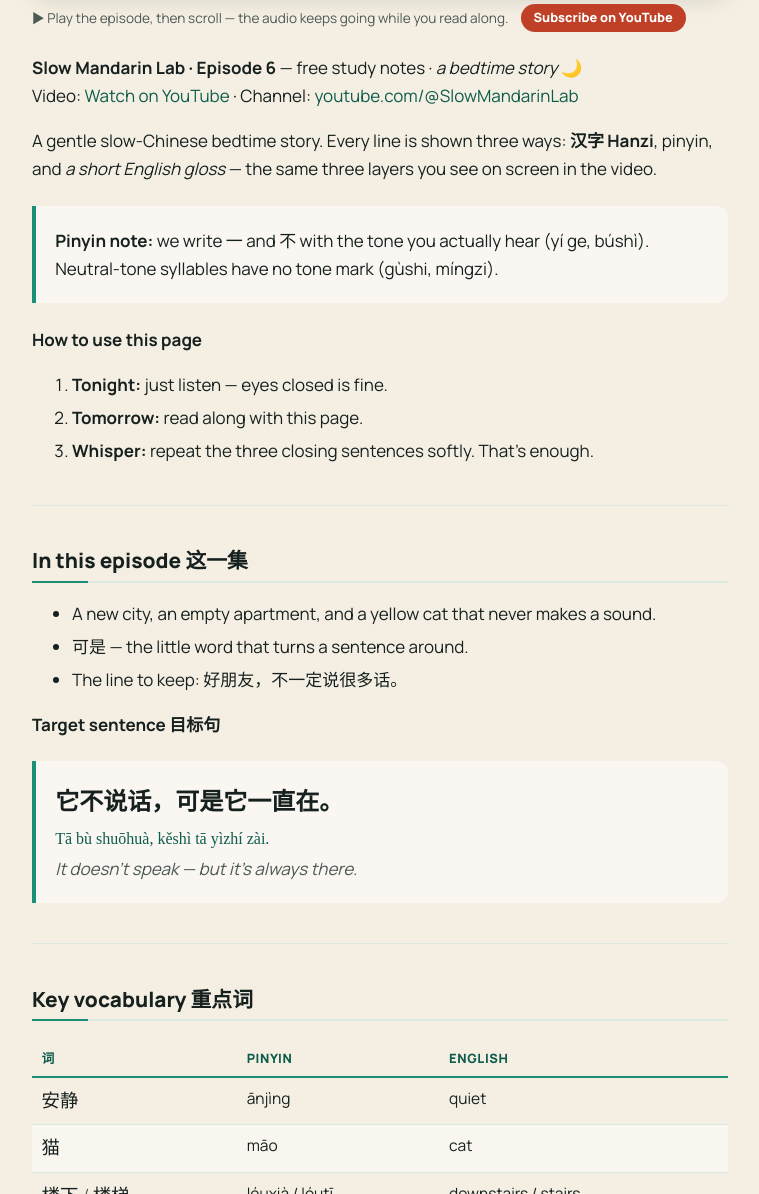
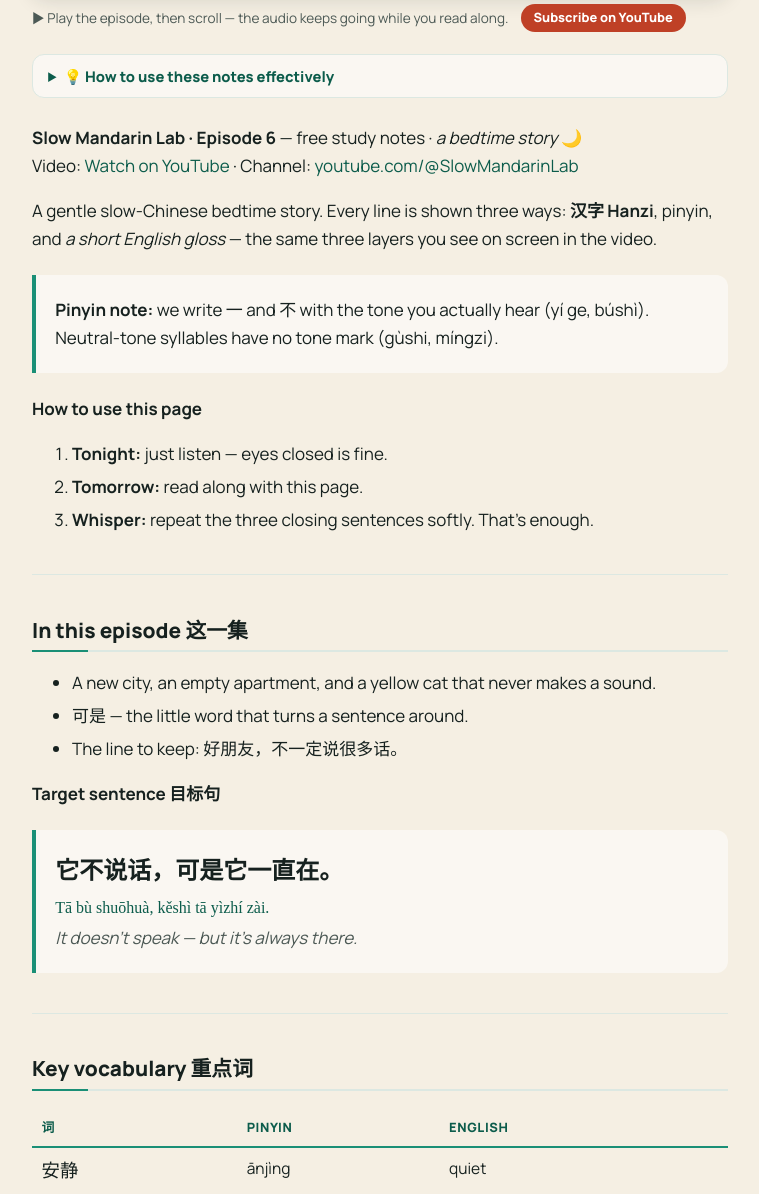
Before and after one commit to bowang168/slow-mandarin-lab, a Jekyll site: the page built from episodes/006-the-quiet-friend.md, in a window 1280 px wide and 1400 px high, scrolled down 378 px, cut to the strip 206-1400 px from the top of the window. Shown: the whole strip, without its empty margins (260-1019 px from the left). Built offline with Jekyll 4.4.1, drawn with Linux system fonts in a browser that asks for light colours; some web fonts are replaced.

Commit message:
layout: collapsible study guide under the player (seek / shadow / loop / layers / PDF / dark)

```diff
--- a/_layouts/page.html
+++ b/_layouts/page.html
@@ -16,6 +16,23 @@ layout: default
     <p class="video-hint">▶ Play the episode, then scroll — the audio keeps going while you read along.
       <a class="btn-subscribe" href="https://www.youtube.com/@SlowMandarinLab?sub_confirmation=1"
          target="_blank" rel="noopener">Subscribe on YouTube</a></p>
+    <details class="study-guide">
+      <summary>💡 How to use these notes effectively</summary>
+      <ol>
+        <li><strong>First pass — just listen.</strong> Press play and read along; the line being
+          spoken is highlighted as the audio moves.</li>
+        <li><strong>Jump to any line.</strong> Click a sentence (or its <em>▶ 0:12</em> chip) and
+          the video plays from exactly there. Click the chip again to hear the line once more.</li>
+        <li><strong>Shadow it.</strong> Click the playing sentence to pause, say it out loud
+          yourself, click again to continue. Use <em>🔁</em> in the toolbar to loop one line until
+          it sticks.</li>
+        <li><strong>Raise the difficulty.</strong> In the toolbar, hide <em>English</em> first,
+          later <em>拼音 Pinyin</em> — until you can follow the 汉字 (or pure audio) alone.</li>
+        <li><strong>Take it with you.</strong> <em>🖨 PDF</em> prints only the layers you left
+          visible — a clean worksheet. The <em>🌙</em> button up top switches to a dark theme for
+          night listening.</li>
+      </ol>
+    </details>
     <script type="application/ld+json">
     {
       "@context": "https://schema.org",
--- a/assets/css/style.css
+++ b/assets/css/style.css
@@ -326,3 +326,13 @@ html[data-theme="dark"] .turn.now { background: rgba(69, 192, 163, 0.10); }
   font-variant-numeric: tabular-nums; min-width: 2.6em; }
 @media (max-width: 560px) { .pctl-time { display: none; } }
 @media print { .pctl, .pctl-sep, .pctl-time { display: none !important; } }
+
+/* ---------- Study guide (collapsible, under the player) ---------- */
+.study-guide {
+  background: var(--card); border: 1px solid var(--mist); border-radius: 12px;
+  padding: 0.55rem 0.95rem; margin: 0 0 1.6rem;
+}
+.study-guide summary { cursor: pointer; font-weight: 800; font-size: 0.92rem; color: var(--jade-deep); }
+.study-guide ol { margin: 0.6rem 0 0.3rem; padding-left: 1.3rem; }
+.study-guide li { font-size: 0.92rem; margin: 0.35rem 0; }
+@media print { .study-guide { display: none !important; } }
```
